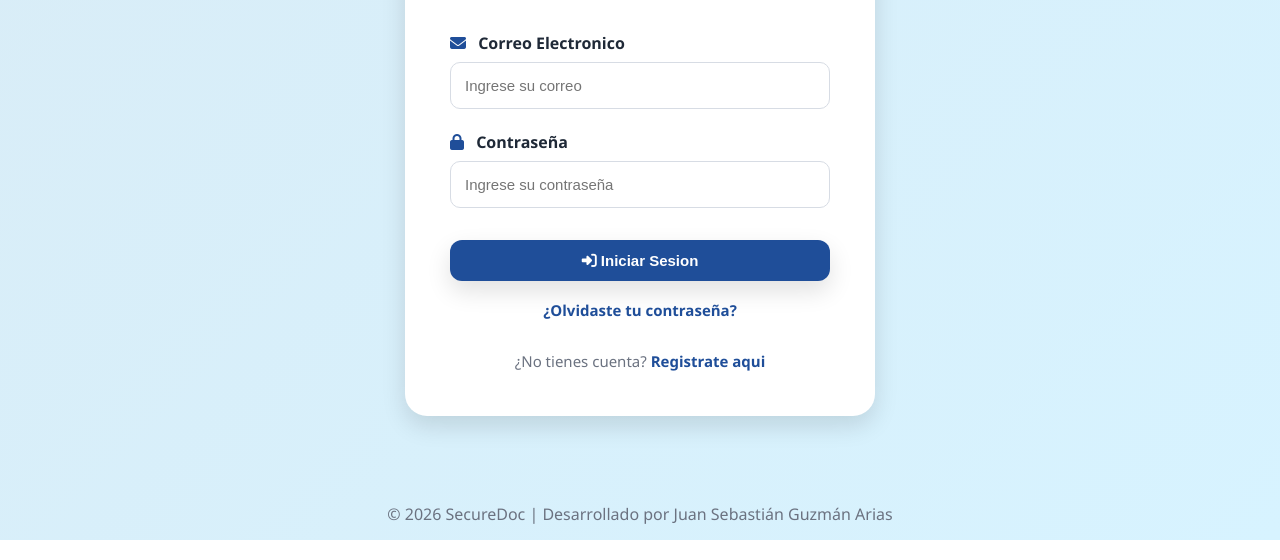
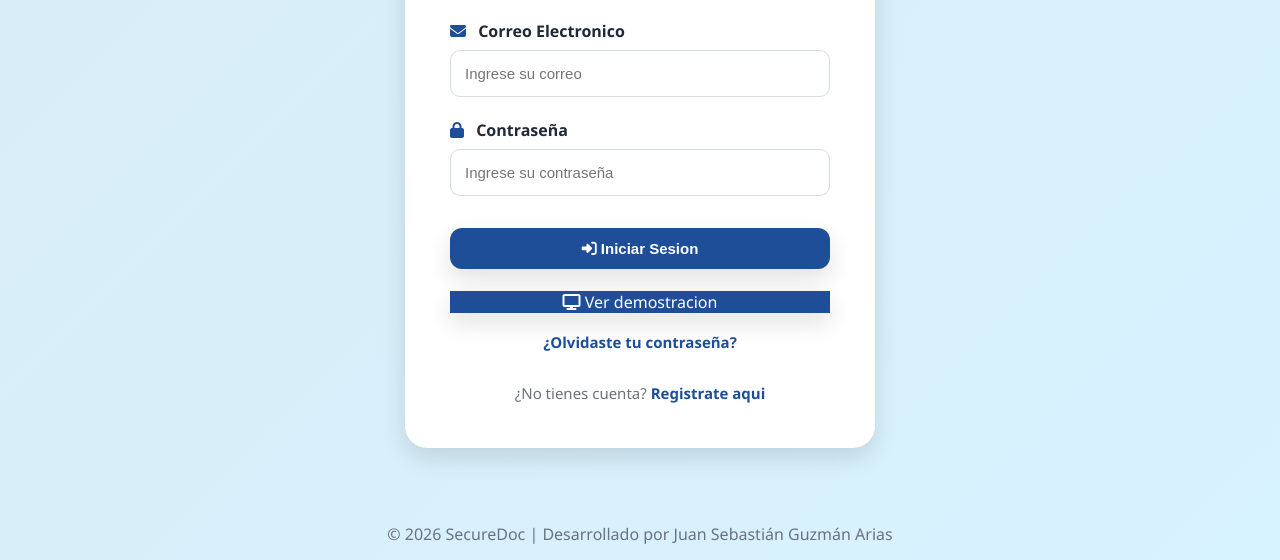
Before and after one commit to sebastianguzmanarias532-crypto/SecureDoc, a website built with webpack: page index.html in a window 1280 px wide. Shown: the part 332-892 px from the top of the page. Built offline with nearby package versions, Linux system fonts and the light colour scheme.

Commit message:
Agrega acceso a demostracion visual

```diff
--- a/index.html
+++ b/index.html
@@ -63,6 +63,11 @@
 
       </button>
 
+      <a href="dashboard2.html" class="btnPrincipal">
+        <i class="fa-solid fa-display"></i>
+        Ver demostracion
+      </a>
+
     </form>
 
     <div class="loginLinks">
```
